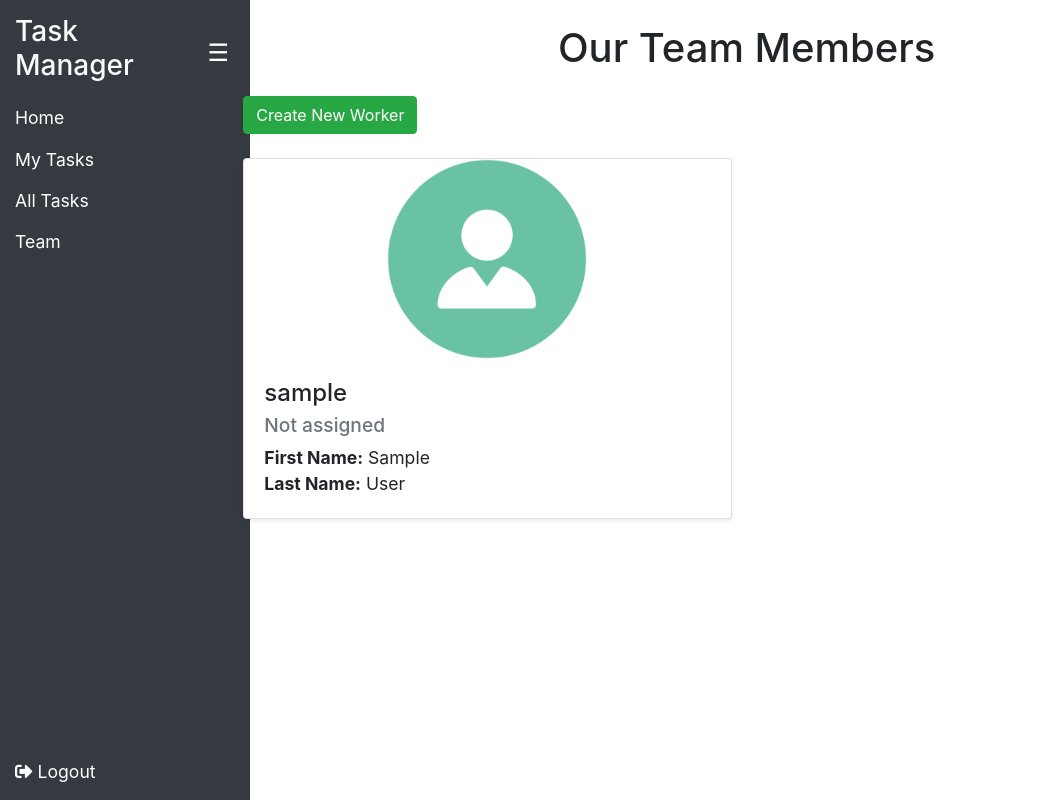
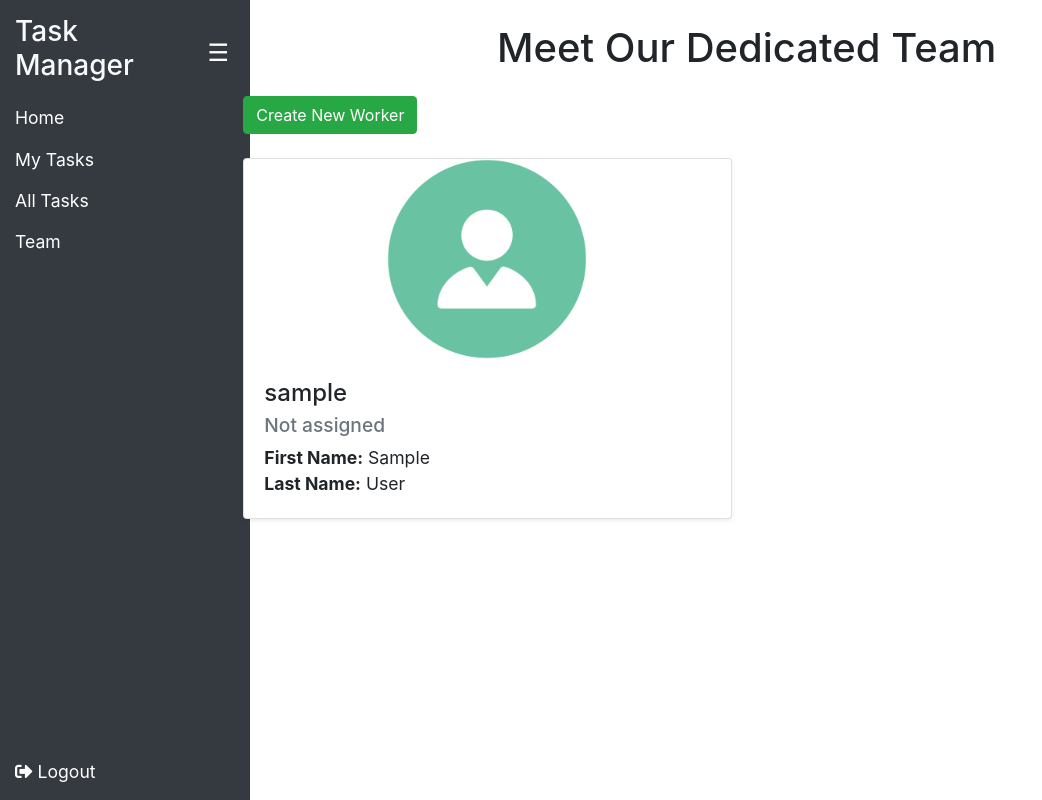
Before and after one commit to achalaidiuk/ittaskmanager, a Django app: page /team/ in a window 1280 px wide. Shown: the whole page, without its empty margins (0-1042 px from the left). Run offline with Django 4.2, Linux system fonts and the light colour scheme; the visitor is signed in with stand-in values (Sample User, id 1); data comes from the database, SQL or seed files in the repository; data that the repository does not hold is empty.

Commit message:
Fixed review changes

```diff
--- a/task_manager/views.py
+++ b/task_manager/views.py
@@ -114,7 +114,7 @@ class TeamListView(LoginRequiredMixin, generic.ListView):
     def get_context_data(self, **kwargs: dict) -> dict:
         context = super().get_context_data(**kwargs)
         context["total_members"] = self.get_queryset().count()
-        context["title"] = "Our Team"
+        context["title"] = "Meet Our Dedicated Team"
         return context
 
 
--- a/templates/task_manager/team.html
+++ b/templates/task_manager/team.html
@@ -2,7 +2,7 @@
 {% load static %}
 {% block content %}
   <div class="container mt-4">
-    <h1 class="mb-4 text-center">Our Team Members</h1>
+    <h1 class="mb-4 text-center">Meet Our Dedicated Team</h1>
 
     {% if request.user.is_superuser %}
       <div class="mb-4">
```
